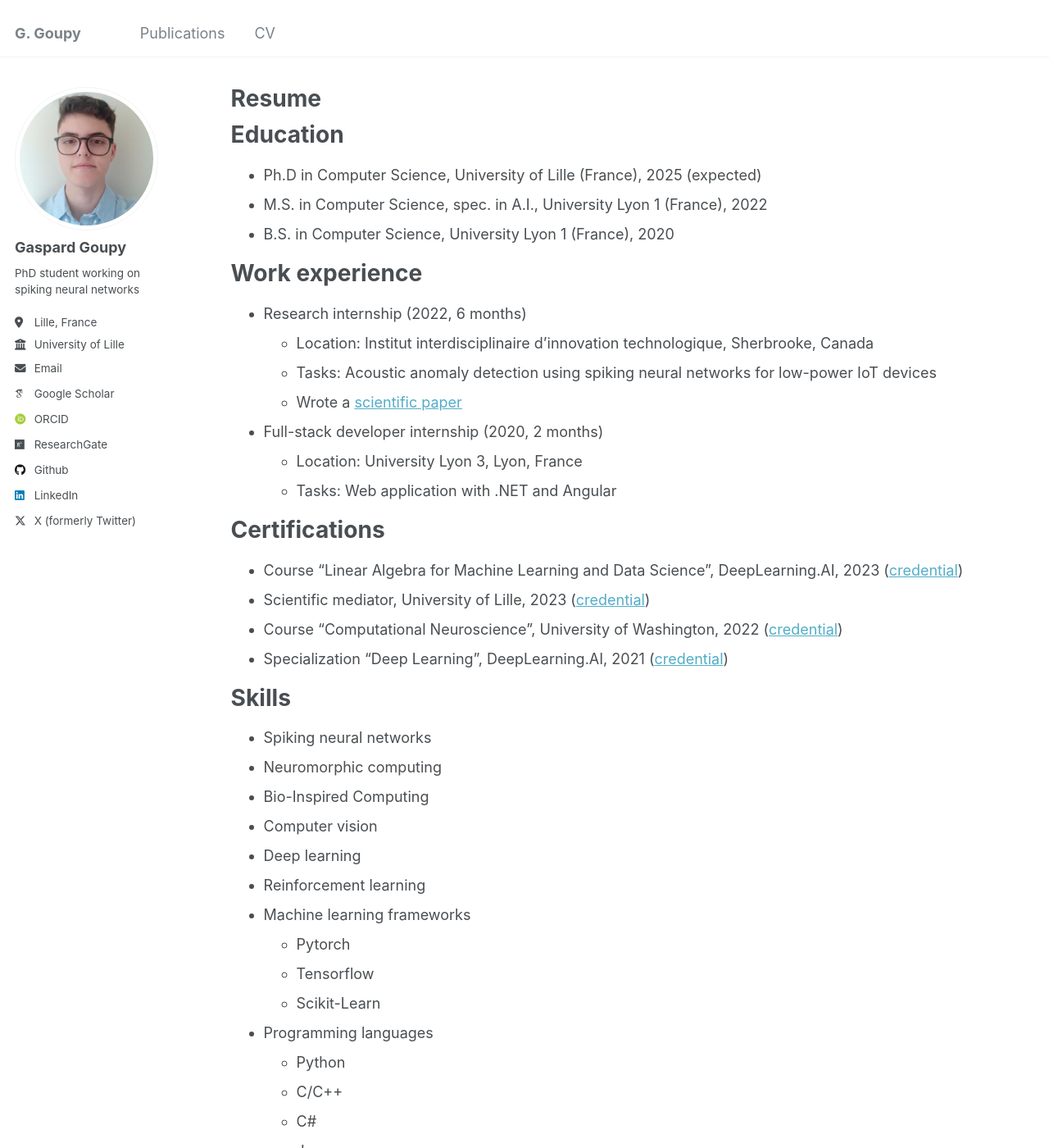
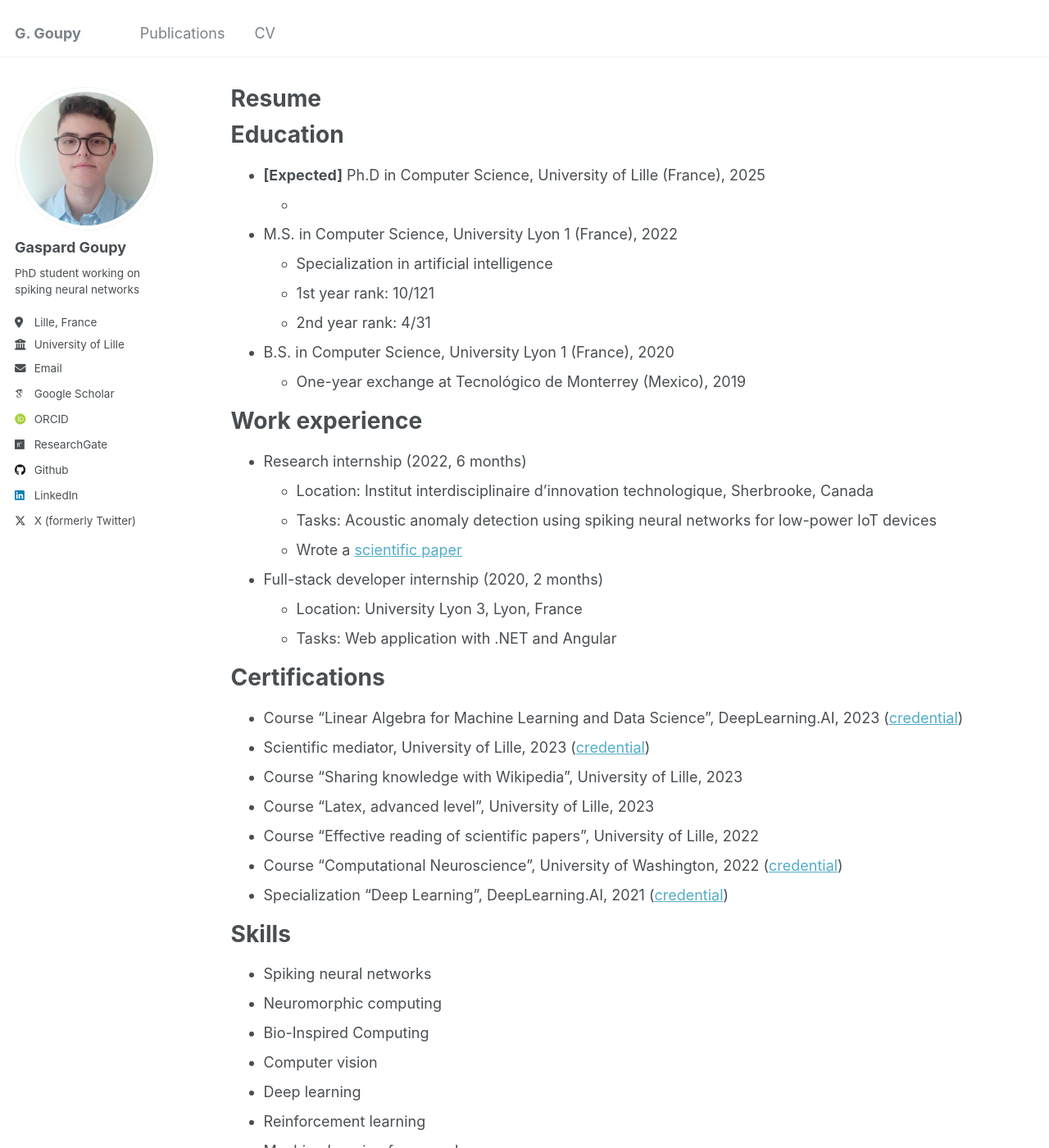
Before and after one commit to ggoupy/ggoupy.github.io, a Jekyll site: the page built from _pages/cv.md, in a window 1280 px wide and 1400 px high. Shown: the whole window at 82% size. Built offline with Jekyll 4.4.1, drawn with Linux system fonts in a browser that asks for light colours; some web fonts are replaced.

Commit message:
Update CV

```diff
--- a/_pages/cv.md
+++ b/_pages/cv.md
@@ -11,9 +11,14 @@ redirect_from:
 
 Education
 ======
-* Ph.D in Computer Science, University of Lille (France), 2025 (expected)
-* M.S. in Computer Science, spec. in A.I., University Lyon 1 (France), 2022
+* **[Expected]** Ph.D in Computer Science, University of Lille (France), 2025
+  *
+* M.S. in Computer Science, University Lyon 1 (France), 2022
+  * Specialization in artificial intelligence
+  * 1st year rank: 10/121
+  * 2nd year rank: 4/31
 * B.S. in Computer Science, University Lyon 1 (France), 2020
+   * One-year exchange at Tecnológico de Monterrey (Mexico), 2019
 
 Work experience
 ======
@@ -30,6 +35,9 @@ Certifications
 ======
 * Course "Linear Algebra for Machine Learning and Data Science", DeepLearning.AI, 2023 ([credential](https://www.coursera.org/account/accomplishments/verify/YS3YXWC687LD))
 * Scientific mediator, University of Lille, 2023 ([credential](https://openbadgepassport.com/app/badge/info/592548))
+* Course "Sharing knowledge with Wikipedia", University of Lille, 2023
+* Course "Latex, advanced level", University of Lille, 2023
+* Course "Effective reading of scientific papers", University of Lille, 2022
 * Course "Computational Neuroscience", University of Washington, 2022 ([credential](https://www.coursera.org/account/accomplishments/verify/BFN6XES2F86B))
 * Specialization "Deep Learning", DeepLearning.AI, 2021 ([credential](https://www.coursera.org/account/accomplishments/specialization/LAAGW5GEAJ4C))
 
```
